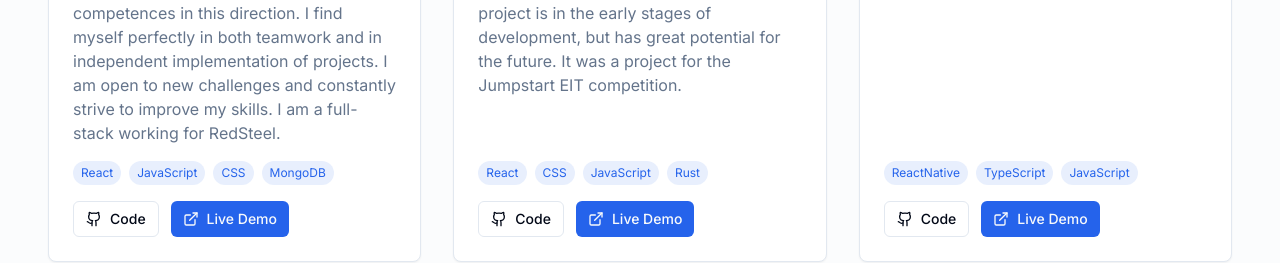
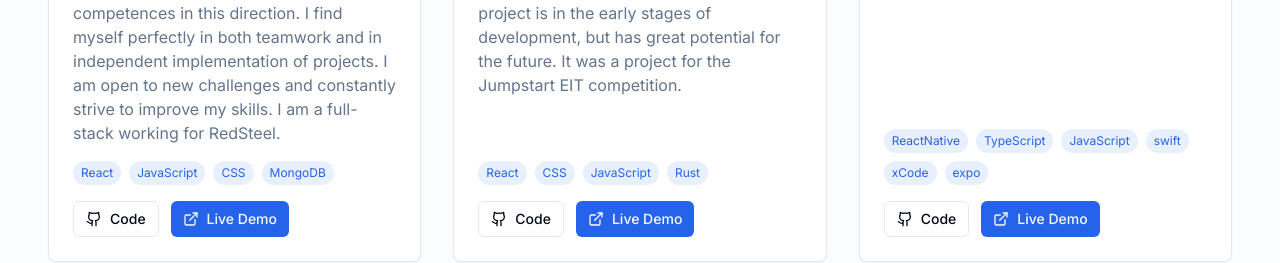
Before and after one commit to KamilLeskiewicz/portfolio, a Next.js app: page / in a window 1280 px wide. Shown: the part 3000-3263 px from the top of the page. Built offline with nearby package versions, Linux system fonts and the light colour scheme.

Commit message:
somechanges

```diff
--- a/components/projects.tsx
+++ b/components/projects.tsx
@@ -33,7 +33,7 @@ export default function Projects() {
       title: "Wheather App",
       description: "A simple mobile weather app that shows detailed information about the location entered by the user.",
       image: "/wheather.jpg",
-      tags: ["ReactNative", "TypeScript", "JavaScript"],
+      tags: ["ReactNative", "TypeScript", "JavaScript", "swift", "xCode", "expo"],
       liveUrl: "#",
       githubUrl: "https://github.com/KamilLeskiewicz/Pogodynka",
     },
```
